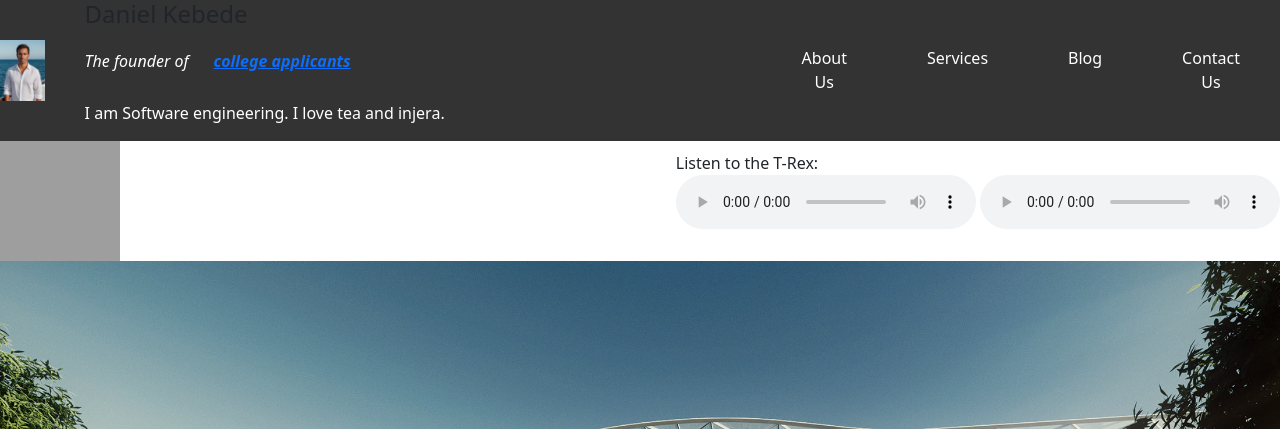
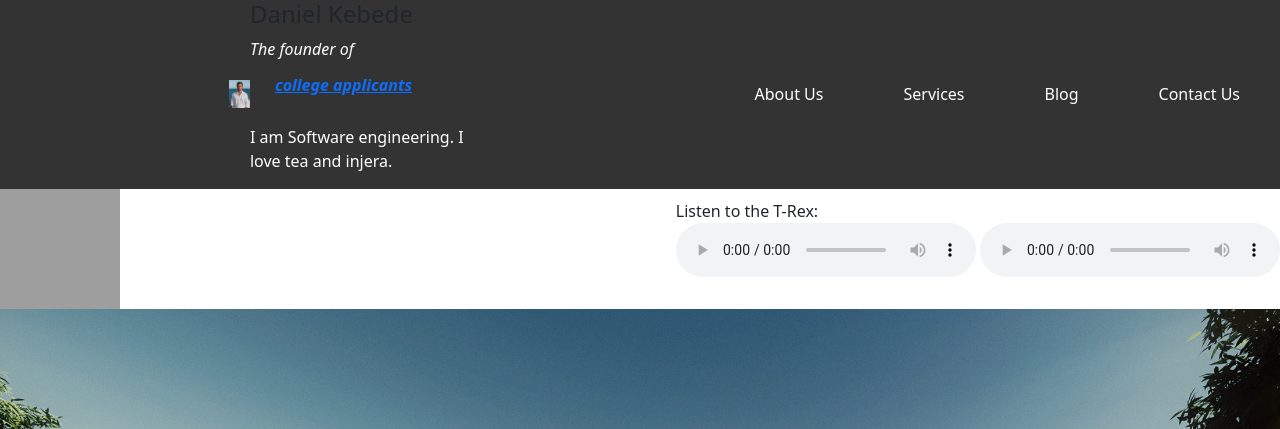
Before and after one commit to Maxd646/my-website, a PHP site: page / in a window 1280 px wide. Shown: the top 429 px of the page. Run offline with PHP 8.4, Linux system fonts and the light colour scheme; grey boxes are pictures that could not be loaded.

Commit message:
Update style.css

```diff
--- a/style.css
+++ b/style.css
@@ -128,7 +128,7 @@ body {
     margin: 0;
 }
 .header-table {
-    width: 100%; /* Makes the table take full width of the header */
+    width: 20%; /* Makes the table take full width of the header */
 }
 
 .logo {
@@ -136,7 +136,7 @@ body {
     padding-left: 0; /* Removes any extra padding on the left */
 }
 
-.daniboy entertaiment logo {
+.header-logo {
     display: block; /* Ensures the image doesn't expand to fit cell */
 }
 header {
```
